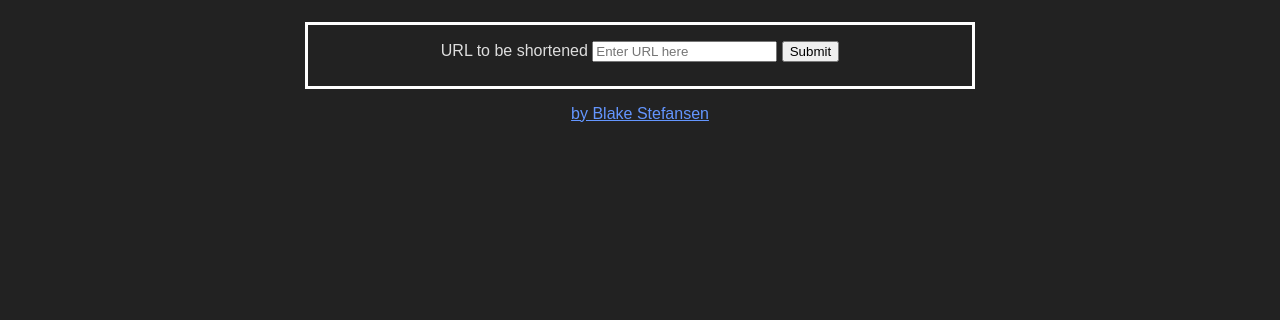
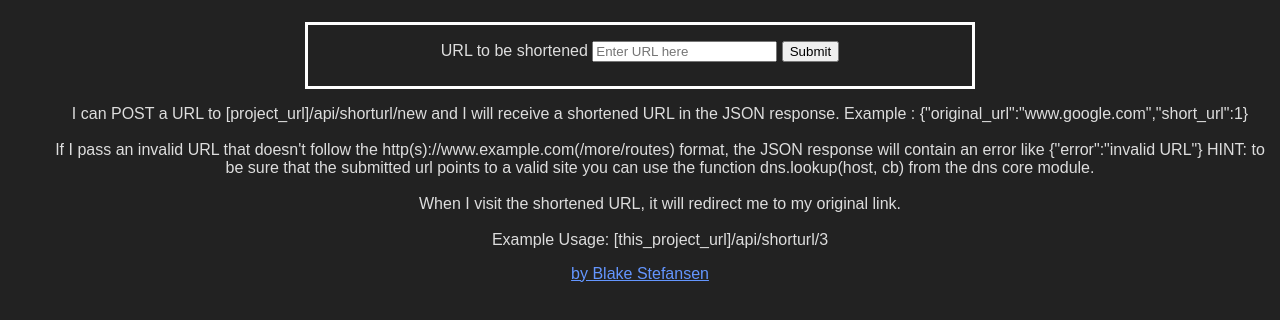
Before and after one commit to bstefansen/shorturl-api, a website: page views/index.html in a window 1280 px wide. Shown: the part 138-458 px from the top of the page. Drawn offline with Linux system fonts and the light colour scheme.

Commit message:
updated css and html

```diff
--- a/public/style.css
+++ b/public/style.css
@@ -24,3 +24,7 @@ form {
   width: 50%;
   margin: auto;
 }
+
+ul {
+  list-style-type: none;
+}
--- a/views/index.html
+++ b/views/index.html
@@ -3,7 +3,7 @@
   <head>
     <meta charset="utf-8" />
     <meta name="viewport" content="width=device-width,initial-scale=1" />
-    <title>URL API | Stefansen</title>
+    <title>Hello HTML</title>
     <link rel="stylesheet" href="/style.css" />
   </head>
   <body>
@@ -12,9 +12,32 @@
       <label>
         URL to be shortened
       </label>
-      <input name="URL" type="text" placeholder="Enter URL here">
+      <input name="URL" type="text" placeholder="Enter URL here" />
       <button type="submit">Submit</button>
     </form>
+    <ul>
+      <li>
+        I can POST a URL to [project_url]/api/shorturl/new and I will receive a
+        shortened URL in the JSON response. Example :
+        {"original_url":"www.google.com","short_url":1}
+      </li>
+      <br />
+      <li>
+        If I pass an invalid URL that doesn't follow the
+        http(s)://www.example.com(/more/routes) format, the JSON response will
+        contain an error like {"error":"invalid URL"} HINT: to be sure that the
+        submitted url points to a valid site you can use the function
+        dns.lookup(host, cb) from the dns core module.
+      </li>
+      <br />
+      <li>
+        When I visit the shortened URL, it will redirect me to my original link.
+      </li>
+      <br />
+      <li>
+        Example Usage: [this_project_url]/api/shorturl/3
+      </li>
+    </ul>
     <footer>
       <a href="https://bstefansen.github.io/Portfolio/" target="_blank">
         by Blake Stefansen
```
